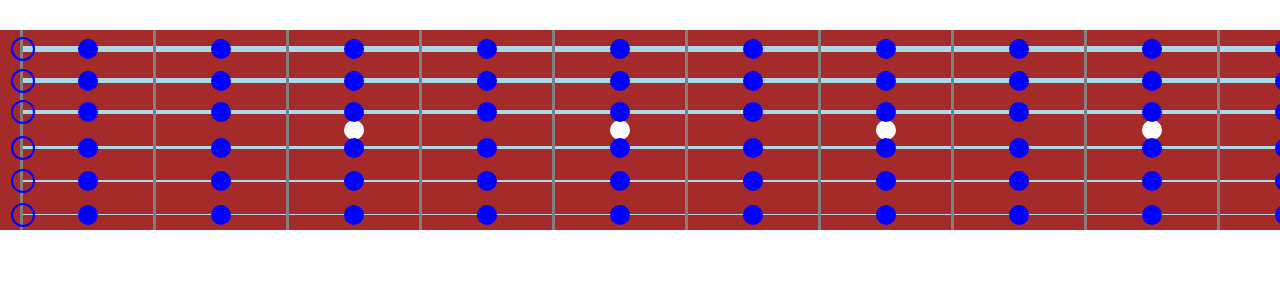
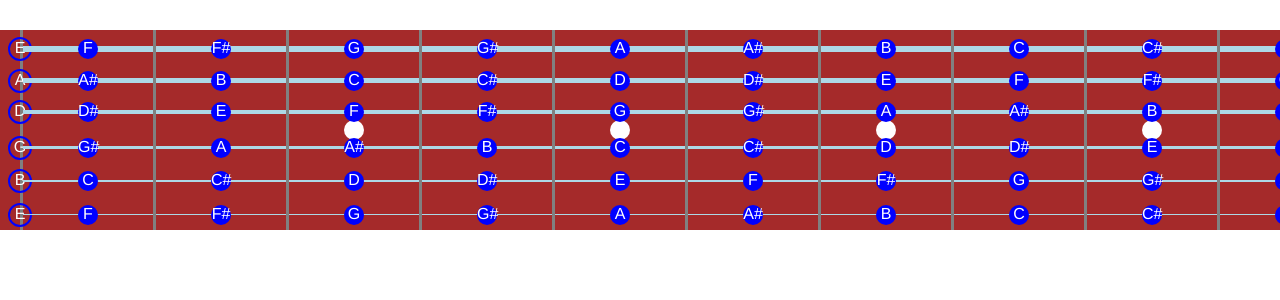
Before and after one commit to CarlosCobas/fretboard, a Next.js app: page / in a window 1280 px wide. Shown: the top 300 px of the page. Built offline with nearby package versions, Linux system fonts and the light colour scheme.

Commit message:
Añadido gestor de notas base

```diff
--- a/src/app/css/base.css
+++ b/src/app/css/base.css
@@ -48,8 +48,7 @@ body {
   top: 8%;
   z-index: 40;
 }
-.fretboard-section .fretboard .fret .string::after {
-  content: '';
+.fretboard-section .fretboard .fret .string .note-value {
   position: absolute;
   top: 50%;
   left: 50%;
@@ -59,6 +58,8 @@ body {
   border-radius: 200px;
   transform: translate(-50%, -50%);
   z-index: 50;
+  color: white;
+  text-align: center;
 }
 .fretboard-section .fretboard .fret .string:nth-child(2) {
   height: 5px;
@@ -80,30 +81,27 @@ body {
   height: 1px;
   top: 92%;
 }
-.fretboard-section .fretboard .fret:first-child .string::before {
-  content: '';
-  position: absolute;
-  top: 50%;
-  left: 0%;
-  width: 20px;
-  height: 20px;
+.fretboard-section .fretboard .fret.fret-zero {
+  min-width: auto;
+  width: 0;
+  flex-basis: auto;
+  border: none;
+}
+.fretboard-section .fretboard .fret.fret-zero .string .note-value {
   background-color: transparent;
   border: 2px solid blue;
-  border-radius: 200px;
-  transform: translate(-50%, -50%);
-  z-index: 50;
 }
 .fretboard-section .fretboard .fret:last-child {
   border-right: 3px solid grey;
 }
-.fretboard-section .fretboard .fret:nth-child(3)::after,
-.fretboard-section .fretboard .fret:nth-child(5)::after,
-.fretboard-section .fretboard .fret:nth-child(7)::after,
-.fretboard-section .fretboard .fret:nth-child(9)::after,
-.fretboard-section .fretboard .fret:nth-child(15)::after,
-.fretboard-section .fretboard .fret:nth-child(17)::after,
-.fretboard-section .fretboard .fret:nth-child(19)::after,
-.fretboard-section .fretboard .fret:nth-child(21)::after {
+.fretboard-section .fretboard .fret:nth-child(4)::after,
+.fretboard-section .fretboard .fret:nth-child(6)::after,
+.fretboard-section .fretboard .fret:nth-child(8)::after,
+.fretboard-section .fretboard .fret:nth-child(10)::after,
+.fretboard-section .fretboard .fret:nth-child(16)::after,
+.fretboard-section .fretboard .fret:nth-child(18)::after,
+.fretboard-section .fretboard .fret:nth-child(20)::after,
+.fretboard-section .fretboard .fret:nth-child(22)::after {
   content: '';
   position: absolute;
   width: 20px;
@@ -115,8 +113,8 @@ body {
   transform: translate(-50%, -50%);
   z-index: 10;
 }
-.fretboard-section .fretboard .fret:nth-child(12)::after,
-.fretboard-section .fretboard .fret:nth-child(12)::before {
+.fretboard-section .fretboard .fret:nth-child(13)::after,
+.fretboard-section .fretboard .fret:nth-child(13)::before {
   content: '';
   position: absolute;
   width: 20px;
@@ -128,6 +126,6 @@ body {
   transform: translate(-50%, -50%);
   z-index: 10;
 }
-.fretboard-section .fretboard .fret:nth-child(12)::before {
+.fretboard-section .fretboard .fret:nth-child(13)::before {
   top: 33%;
 }
--- a/src/app/less/base.less
+++ b/src/app/less/base.less
@@ -51,8 +51,7 @@ body {
                 z-index: 40;
 
 
-                &::after {
-                    content: '';
+                .note-value {
                     position: absolute;
                     top: 50%;
                     left: 50%;
@@ -62,6 +61,8 @@ body {
                     border-radius: 200px;
                     transform: translate(-50%, -50%);
                     z-index: 50;
+                    color: white;
+                    text-align: center;
                 }
 
                 &:nth-child(2) {
@@ -90,20 +91,15 @@ body {
                 }
             }
 
-            &:first-child {
+            &.fret-zero {
+                min-width: auto;
+                width: 0;
+                flex-basis: auto;
+                border: none;
                 .string {
-                    &::before {
-                        content: '';
-                        position: absolute;
-                        top: 50%;
-                        left: 0%;
-                        width: 20px;
-                        height: 20px;
+                    .note-value {
                         background-color: transparent;
                         border: 2px solid blue;
-                        border-radius: 200px;
-                        transform: translate(-50%, -50%);
-                        z-index: 50;
                     }
                 }
             }
@@ -113,14 +109,14 @@ body {
             }
 
 
-            &:nth-child(3),
-            &:nth-child(5),
-            &:nth-child(7),
-            &:nth-child(9),
-            &:nth-child(15),
-            &:nth-child(17),
-            &:nth-child(19),
-            &:nth-child(21) {
+            &:nth-child(4),
+            &:nth-child(6),
+            &:nth-child(8),
+            &:nth-child(10),
+            &:nth-child(16),
+            &:nth-child(18),
+            &:nth-child(20),
+            &:nth-child(22) {
 
                 &::after {
                     content: '';
@@ -137,7 +133,7 @@ body {
 
             }
 
-            &:nth-child(12) {
+            &:nth-child(13) {
 
                 &::after,
                 &::before {
--- a/src/app/modules/Fret.tsx
+++ b/src/app/modules/Fret.tsx
@@ -1,12 +1,23 @@
 import String from './String'
 
-export default function Fret() {
+export default function Fret({validNotes, isFretZero} : {validNotes: Array<string>, isFretZero: boolean}) {
 
-    const strings = Array(6).fill(<String/>)
 
-    return (
-        <div className="fret">
-            {strings}
-        </div>
-    );
+    const strings = validNotes.map(note => <String key={note} note={note}/>)
+
+
+    if(isFretZero) {
+        return (
+            <div className="fret fret-zero">
+                {strings}
+            </div>
+        );
+    } else {
+        return (
+            <div className="fret">
+                {strings}
+            </div>
+        );
+    }
+
 }
--- a/src/app/modules/Fretboard.tsx
+++ b/src/app/modules/Fretboard.tsx
@@ -2,13 +2,33 @@ import Fret from './Fret'
 
 export default function Fretboard() {
 
-    const frets = Array(21).fill(<Fret/>)
+    const totalFrets = 22;
+    const notes = ['A', 'A#', 'B', 'C', 'C#', 'D', 'D#', 'E', 'F', 'F#', 'G', 'G#'];
+    const standardTuning = ['E', 'A', 'D', 'G', 'B', 'E'];
+
+    const generateFretNotes = (fretIndex: number) =>
+        standardTuning.map(note => {
+            let noteIndex = notes.indexOf(note);
+            return notes[(noteIndex + fretIndex) % notes.length]
+        });
+
+    // const frets = Array(21).fill(<Fret validNotes={standardTuning}/>)
+    const generateFrets = () => {
+        let res = [];
+
+        for (let index = 0; index < totalFrets; index++) {
+            const validNotes = generateFretNotes(index);
+            res.push(<Fret key={index} validNotes={validNotes} isFretZero={index == 0}/>)
+        }
+
+        return res;
+    }
 
 
     return(
         <section className="fretboard-section">
             <div className="fretboard">
-                {frets}
+                {generateFrets()}
             </div>
         </section>
     );
--- a/src/app/modules/String.tsx
+++ b/src/app/modules/String.tsx
@@ -1,5 +1,7 @@
-export default function String() {
+export default function String({note} : {note:string}) {
     return (
-        <div className="string"></div>
+        <div className="string">
+            <span className="note-value">{note}</span>
+        </div>
     );
 }
```
